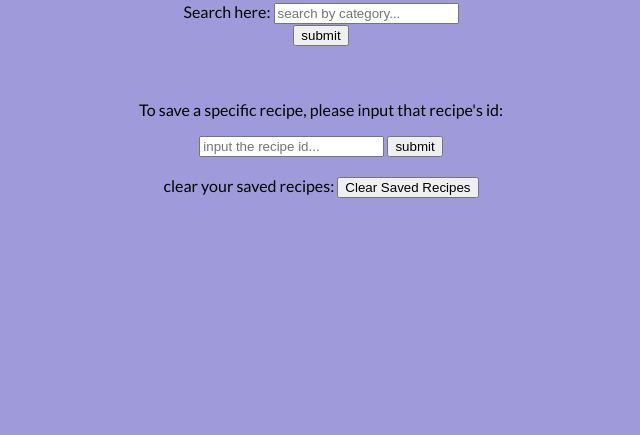
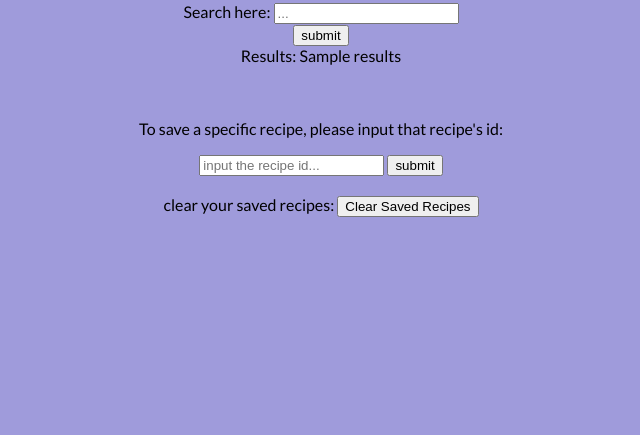
Before and after one commit to kmuga001/SWEproject_recipe_interactions, a Flask app: template pythonVersion/templates/index.html in a window 1280 px wide. Shown: the part 315-750 px from the top of the page, without its empty margins (319-959 px from the left). Run offline with Flask 2, Linux system fonts and the light colour scheme; the template is opened without the code that fills it: most values are stand-ins (such as "Sample title", 1, 10 or a date in 2020).

Commit message:
update to /search on frontend and findCol, findRow, and searchingInput on backend

```diff
--- a/pythonVersion/server.py
+++ b/pythonVersion/server.py
@@ -1,5 +1,6 @@
-from flask import Flask, render_template, url_for, request
+from flask import Flask, render_template, url_for, request, jsonify
 import csv
+import json
 #%matplotlib inline
 import matplotlib
 matplotlib.use('Agg')
@@ -167,24 +168,8 @@ def recipeResults():
  """
 
 
-
-#@app.route('/search', methods=['POST'])
-#def searchingInput():
-    #step 1: take in input and selected category
-  #  search_value = request.form['search_value']
-   # category = "user_id"
-
-    #search through category for input.
-   # items = parser('datasets/interactions_test.csv')
-   # results = findRow(category, items, search_value)
-
-
-
-
-
-
 #For testing purposes
-@app.route('/search', methods=['POST'])
+@app.route('/search', methods=['GET','POST'])
 def searchingInput():
     #step 1: take in input and selected category
     search_value = request.form['search_value']
@@ -192,10 +177,10 @@ def searchingInput():
 
     #search through category for input.
     items = parser('test.csv')
+
     results = findRow(category, items, search_value)
 
-    return render_template('results.html', results)
-    #return 'You searched for %s in the category of %s <br /> These are your results:  <br /> %s <a href="/">Back Home</a> <a href="/recipe">more info</a>' % (search_value,category,str(results))
+    return render_template('index.html', results=json.dumps(results))
 
 
 @app.route('/savings', methods=['POST'])
@@ -249,26 +234,20 @@ def getRecipeInfo(r_id, recipe_col, items):
 
 def findColumn(category, items):
     c = []
-    k = -1
-    for a in range(len(items[0])-1):
-        if items[0][a] == category:
-            k = a
-            break
-    c = [sub[k] for sub in items]
+    index = items[0].index(category)
+    c = [sub[index] for sub in items]
     c.pop(0)
 
     return c
 
 def findRow(category, items, input):
     searchedItems = []
-    for c in range(len(items[0])-1):
-        if items[0][c] == category:
-            column = [sub[c] for sub in items]
-            break
+    c = items[0].index(category)
+    column = [sub[c] for sub in items]
 
     for r in range(len(column)):
         if column[r] == input:
-            searchedItems.append({items[0][i]:items[r][i] for i in range(1,len(items[0]))})
+            searchedItems.append({items[0][i]:items[r][i] for i in range(len(items[0]))})
 
     return searchedItems
 
--- a/pythonVersion/templates/index.html
+++ b/pythonVersion/templates/index.html
@@ -134,6 +134,15 @@ color: black;
 
 </head>
 
+<script>
+    /*     fetch('/search').then(function(response) {
+                console.log("response is", response)
+               return response.json()
+           }).then(function(res){
+               document.getElementById("searchResponse").innerHTML = res;
+           }).catch(err => console.log(err));  */
+        var results = {results}
+       </script>
 
 <body>
 
@@ -171,8 +180,9 @@ color: black;
 
     <!--This is for the search button-->
     <form action="/search" method="post">
-        Search here: <input type="text" placeholder="search by category..." name="search_value"> <br />
-        <input type="submit" name="form" value="submit" />
+        Search here: <input type="text" placeholder="..." name="search_value"> <br />
+        <input type="submit" name="form" value="submit" />  <br/>
+        Results: {{results}} <br/>
     </form>
 
 
@@ -187,6 +197,7 @@ color: black;
         <input type="submit" name="form" value="submit" />
     </form>
 
+
     <br />
 
     <!--This is for the clearing all saved recipes-->
@@ -198,51 +209,6 @@ color: black;
 
 </body>
 
-   <!--<script>
-        const serverRequest = () => {
-            console.log("button pressed, calling function")
-            //call function in server.js to recieve response
-            fetch("/response").then(res => {
-                console.log("res: ", res)
-                //convert response to json, make sure it works asychronously
-                //to prevent waiting long periods of time
-                const data = res.json()
-                console.log("JSON is: ", data)
-                return data
-            }).then(data => {
-                console.log("data: ", data)
-                //assign data's response to locate "to_replace"
-                document.getElementById("to_replace").innerHTML = data["response"];
-            }).catch(err => console.log(err));
 
 
-        }
-
-        function Search(){
-            var x = document.getElementById("searchBar").value;
-            console.log("x is", x)
-            document.getElementById("results").innerHTML=x;
-            console.log("value passed, entering parsing algorithm..")
-            fetch("/search").then(res => {
-                console.log("res: ", res)
-                const data = res.json()
-                console.log("JSON is: ", data)
-                return data
-            }).then(data => {
-                console.log("data: ", data)
-                document.getElementById("search check").innerHTML = data;
-            }).catch(err => console.log(err));
-        }
-
-    </script>
-
-@app.route('/', methods=['GET', 'POST'])
-def index():
-    search = SearchForm(request.form)
-    if request.method == 'POST':
-        return search_results(search)
-    return render_template('index.html', form=search)
-
--->
-
 </html>
```
